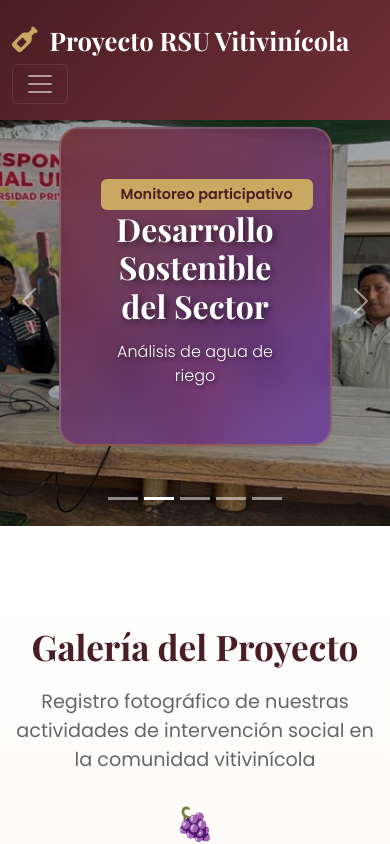
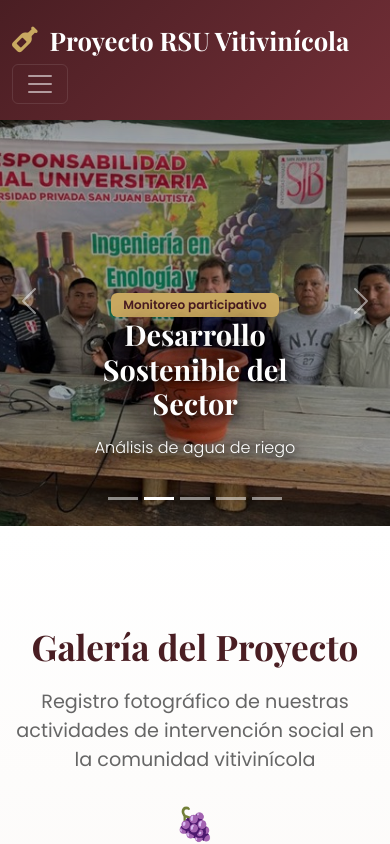
Before and after one commit to Samuelyfm/proyecto-rsu-enologia, a plain HTML site: page index.html in a window 390 px wide. Shown: the top 844 px of the page. Drawn offline with nearby package versions, Linux system fonts and the light colour scheme.

Commit message:
Update index.html

```diff
--- a/index.html
+++ b/index.html
@@ -138,6 +138,40 @@
     font-size: 0.9rem;
     font-weight: 600;
     margin-top: 10px;
+}
+
+/* Responsive para carrusel */
+@media (max-width: 768px) {
+    .carousel-item {
+        height: 450px;
+    }
+
+    /* QUITAR FONDO EN MÓVILES */
+    .carousel-caption {
+        background: transparent !important;
+        backdrop-filter: none !important;
+        border: none !important;
+        padding: 20px 15px !important;
+        bottom: 30px !important;
+    }
+
+    .carousel-caption h2 {
+        font-size: 1.8rem !important;
+        text-shadow: 3px 3px 10px rgba(0,0,0,0.9),
+                     0 0 20px rgba(0,0,0,0.8),
+                     0 0 30px rgba(114, 47, 55, 0.5) !important;
+    }
+
+    .carousel-caption p {
+        font-size: 1rem !important;
+        text-shadow: 2px 2px 8px rgba(0,0,0,0.9),
+                     0 0 15px rgba(0,0,0,0.7) !important;
+    }
+
+    .carousel-caption .badge {
+        font-size: 0.75rem !important;
+        padding: 6px 12px !important;
+    }
 }
 
 
```
Lines whose indentation alone changed are shown as unchanged.
